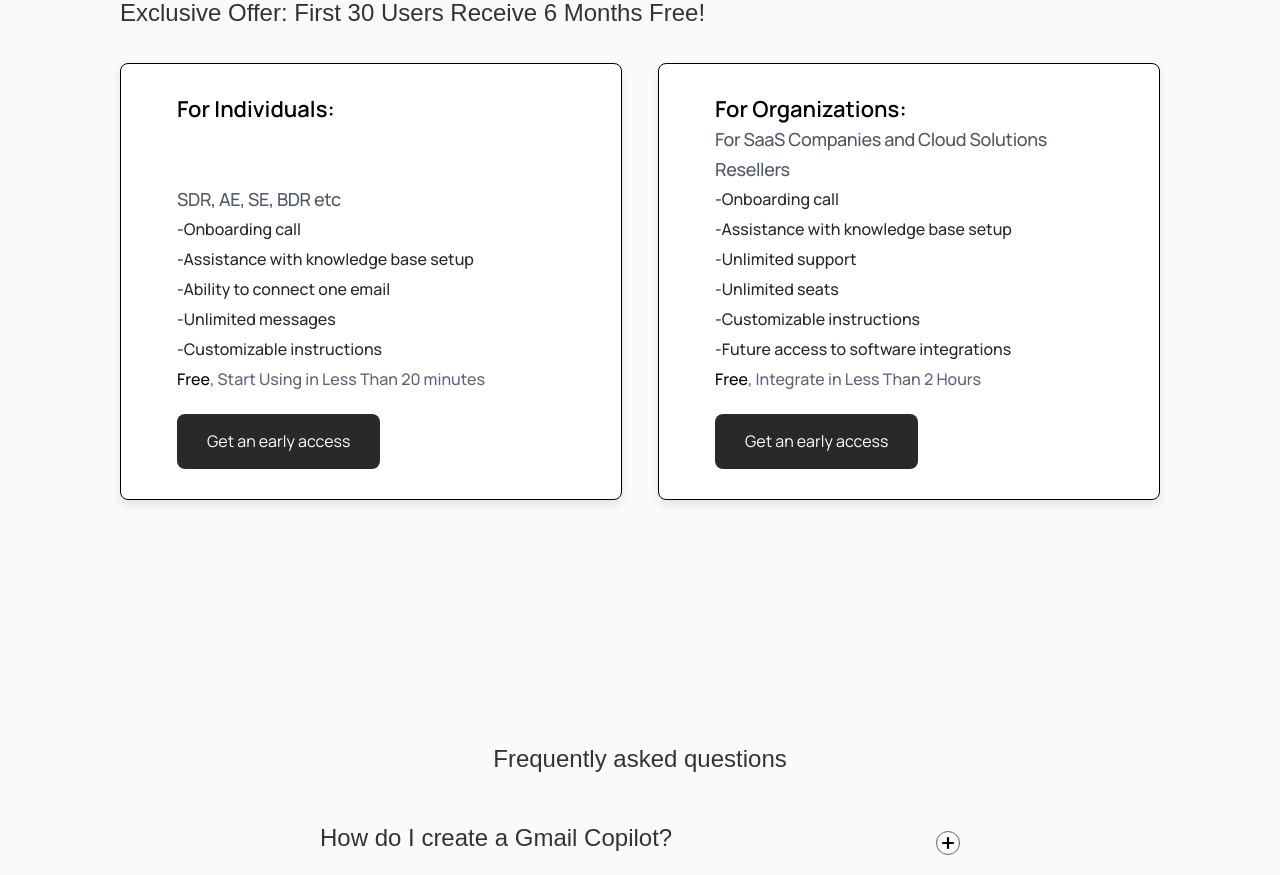
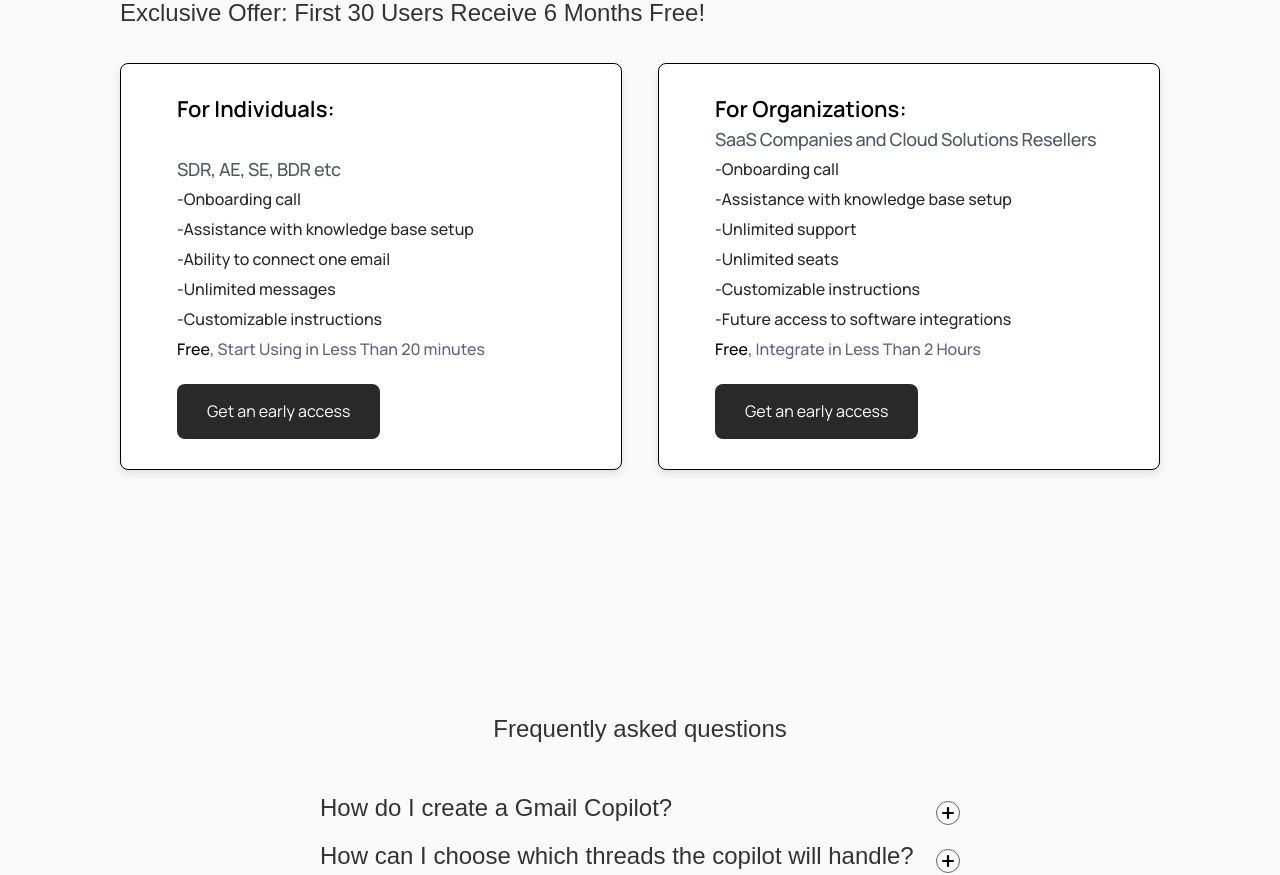
Before and after one commit to vladyslavpodenko/Spatiumxr.eu, a Next.js app: page / in a window 1280 px wide. Shown: the part 1660-2535 px from the top of the page. Built offline with nearby package versions, Linux system fonts and the light colour scheme; a web font is replaced by a local one.

Commit message:
Update index.tsx

```diff
--- a/src/pages/index.tsx
+++ b/src/pages/index.tsx
@@ -90,7 +90,7 @@ export default function Home() {
                     <div className="package-card">
                         <h1>For Individuals:</h1>
                         <h4>SDR, AE, SE, BDR etc</h4>
-                        <h5 className="package-card-first">-Onboarding call</h5>
+                        <h5>-Onboarding call</h5>
                         <h5>-Assistance with knowledge base setup</h5>
                         <h5>-Ability to connect one email</h5>
                         <h5>-Unlimited messages</h5>
@@ -100,7 +100,7 @@ export default function Home() {
                     </div>
                     <div className="package-card">
                         <h1>For Organizations:</h1>
-                        <h4>For SaaS Companies and Cloud Solutions Resellers</h4>
+                        <h4>SaaS Companies and Cloud Solutions Resellers</h4>
                         <h5>-Onboarding call</h5>
                         <h5>-Assistance with knowledge base setup</h5>
                         <h5>-Unlimited support</h5>
```
